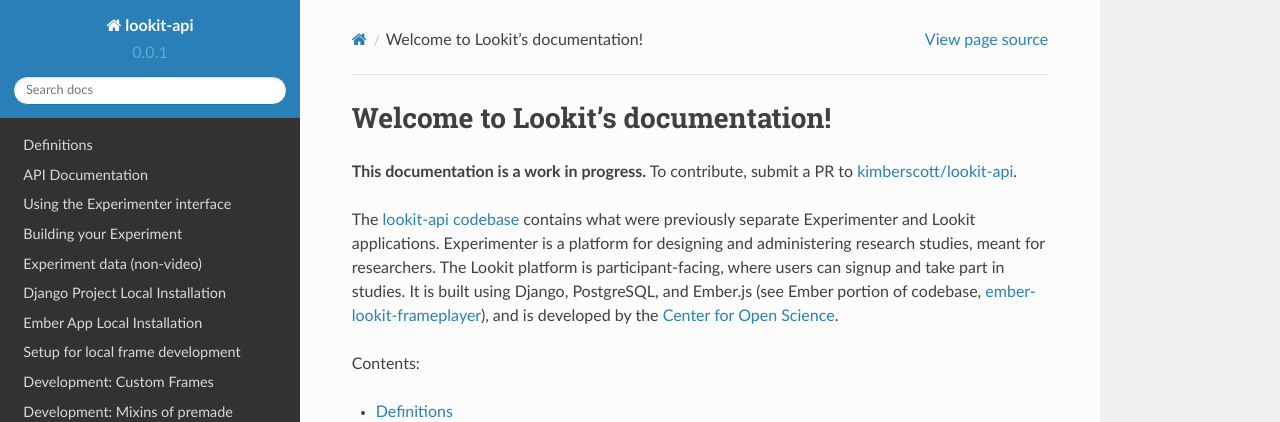
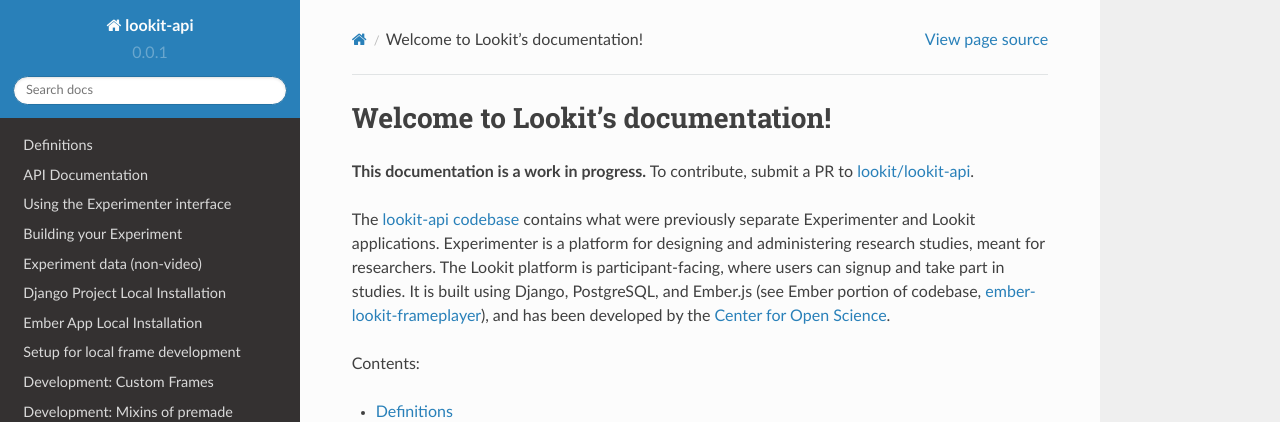
Before and after one commit to lookit/lookit-api, a Sphinx documentation site: the page built from docs/source/index.rst, in a window 1280 px wide and 900 px high. Shown: the top 422 px of the window. Built offline with Sphinx 7.4.7 and the Read the Docs theme 2.0.0, drawn with Linux system fonts in a browser that asks for light colours.

Commit message:
link to lookit instead of centerforopenscience repo after moving code

```diff
--- a/docs/source/index.rst
+++ b/docs/source/index.rst
@@ -7,15 +7,15 @@
 ==========================================
 
 **This documentation is a work in progress.** To contribute, submit a PR to
-`kimberscott/lookit-api <https://github.com/kimberscott/lookit-api/tree/develop>`_.
+`lookit/lookit-api <https://github.com/lookit/lookit-api/tree/develop>`_.
 
-The `lookit-api codebase <https://github.com/CenterForOpenScience/lookit-api>`_ contains
+The `lookit-api codebase <https://github.com/lookit/lookit-api>`_ contains
 what were previously separate Experimenter and Lookit applications. Experimenter is a
 platform for designing and administering research studies, meant for researchers.
 The Lookit platform is participant-facing, where users can signup and take part in studies.
 It is built using Django, PostgreSQL, and Ember.js (see Ember portion of codebase,
-`ember-lookit-frameplayer <https://github.com/CenterForOpenScience/ember-lookit-frameplayer>`_),
-and is developed by the `Center for Open Science <https://cos.io/>`_.
+`ember-lookit-frameplayer <https://github.com/lookit/ember-lookit-frameplayer>`_),
+and has been developed by the `Center for Open Science <https://cos.io/>`_.
 
 Contents:
 
```
